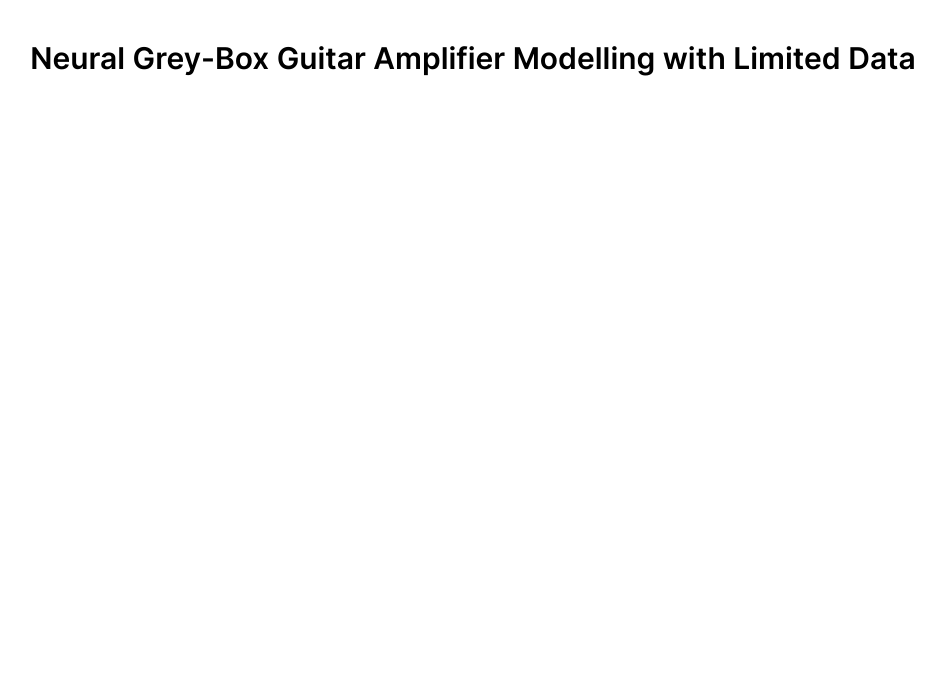
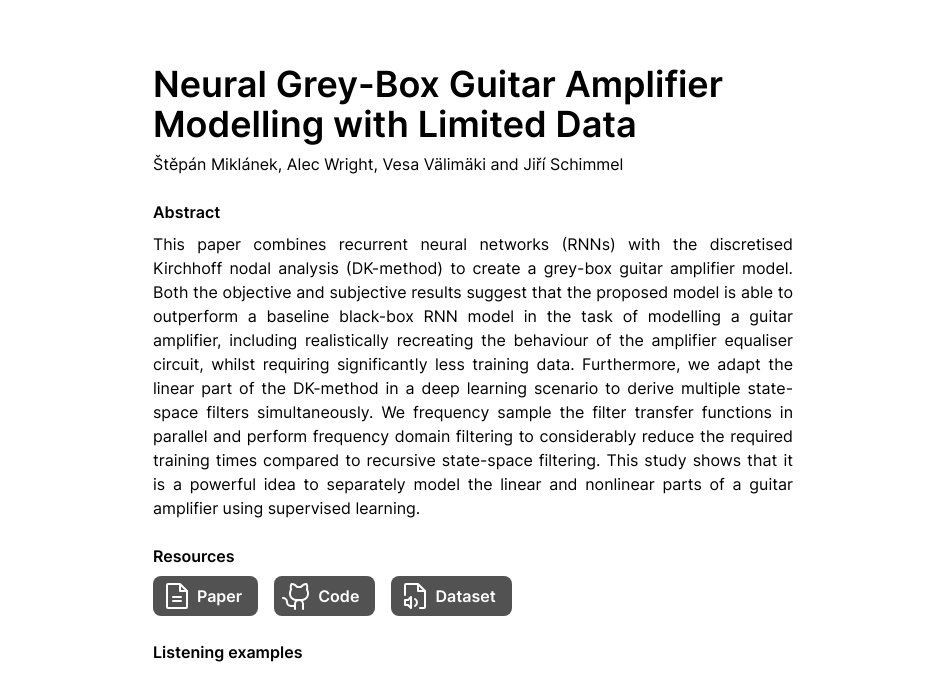
Before and after one commit to stepanmk/grey-box-amp, a Vue app in the folder listening-site/: page / in a window 1280 px wide. Shown: the top 700 px of the page, without its empty margins (167-1112 px from the left). Built offline with nearby package versions, Linux system fonts and the light colour scheme.

Commit message:
update site

```diff
--- a/listening-site/package.json
+++ b/listening-site/package.json
@@ -12,6 +12,7 @@
     "vue": "^3.2.47"
   },
   "devDependencies": {
+    "@iconify/vue": "^4.1.1",
     "@vitejs/plugin-vue": "^4.1.0",
     "autoprefixer": "^10.4.14",
     "postcss": "^8.4.23",
--- a/listening-site/src/App.vue
+++ b/listening-site/src/App.vue
@@ -1,11 +1,53 @@
 <script setup>
+import { Icon } from '@iconify/vue';
+
 </script>
 
 <template>
 
-<div id="main-container" class="min-h-screen flex items-start justify-center p-10">
+<div id="main-container" class="min-h-screen flex flex-col items-start justify-start py-16 gap-2 px-[5rem] xl:px-[20rem]">
 
-    <p class="text-3xl font-semibold">Neural Grey-Box Guitar Amplifier Modelling with Limited Data</p>
+    <p class="text-4xl font-semibold">Neural Grey-Box Guitar Amplifier Modelling with Limited Data</p>
+
+    <p class="w-full">Štěpán Miklánek, Alec Wright, Vesa Välimäki and Jiří Schimmel</p>
+
+    <p class="w-full font-semibold mt-4">Abstract</p>
+
+    <p class="text-justify">This paper combines recurrent neural networks
+    (RNNs) with the discretised Kirchhoff nodal analysis (DK-method) to create a
+    grey-box guitar amplifier model. Both the objective and subjective
+    results suggest that the proposed model is able to outperform
+    a baseline black-box RNN model in the task of modelling a guitar
+    amplifier, including realistically recreating the behaviour of the
+    amplifier equaliser circuit, whilst requiring significantly less training
+    data. Furthermore, we adapt the linear part of the DK-method
+    in a deep learning scenario to derive multiple state-space filters simultaneously.
+    We frequency sample the filter transfer functions in
+    parallel and perform frequency domain filtering to considerably reduce
+    the required training times compared to recursive state-space
+    filtering. This study shows that it is a powerful idea to separately
+    model the linear and nonlinear parts of a guitar amplifier using
+    supervised learning.</p>
+
+    <p class="w-full font-semibold mt-4">Resources</p>
+    <div class="w-full flex flex-row gap-4">
+        <button class="pl-2 pr-4 h-10 flex flex-row items-center justify-center gap-1 bg-neutral-600 rounded-lg hover:bg-neutral-900 text-white">
+            <Icon icon="ph:file-text" width="32"/>
+            <p class="font-semibold">Paper</p>
+        </button>
+
+        <button class="pl-2 pr-4 h-10 flex flex-row items-center justify-center gap-1 bg-neutral-600 rounded-lg hover:bg-neutral-900 text-white">
+            <Icon icon="ph:github-logo" width="32"/>
+            <p class="font-semibold">Code</p>
+        </button>
+
+        <button class="pl-2 pr-4 h-10 flex flex-row items-center justify-center gap-1 bg-neutral-600 rounded-lg hover:bg-neutral-900 text-white">
+            <Icon icon="ph:file-audio" width="32"/>
+            <p class="font-semibold">Dataset</p>
+        </button>
+    </div>
+
+    <p class="w-full font-semibold mt-4">Listening examples</p>
 
 </div>
 
```
Also changed, not shown: 7 other files (tests, documents, lock files or other folders).
